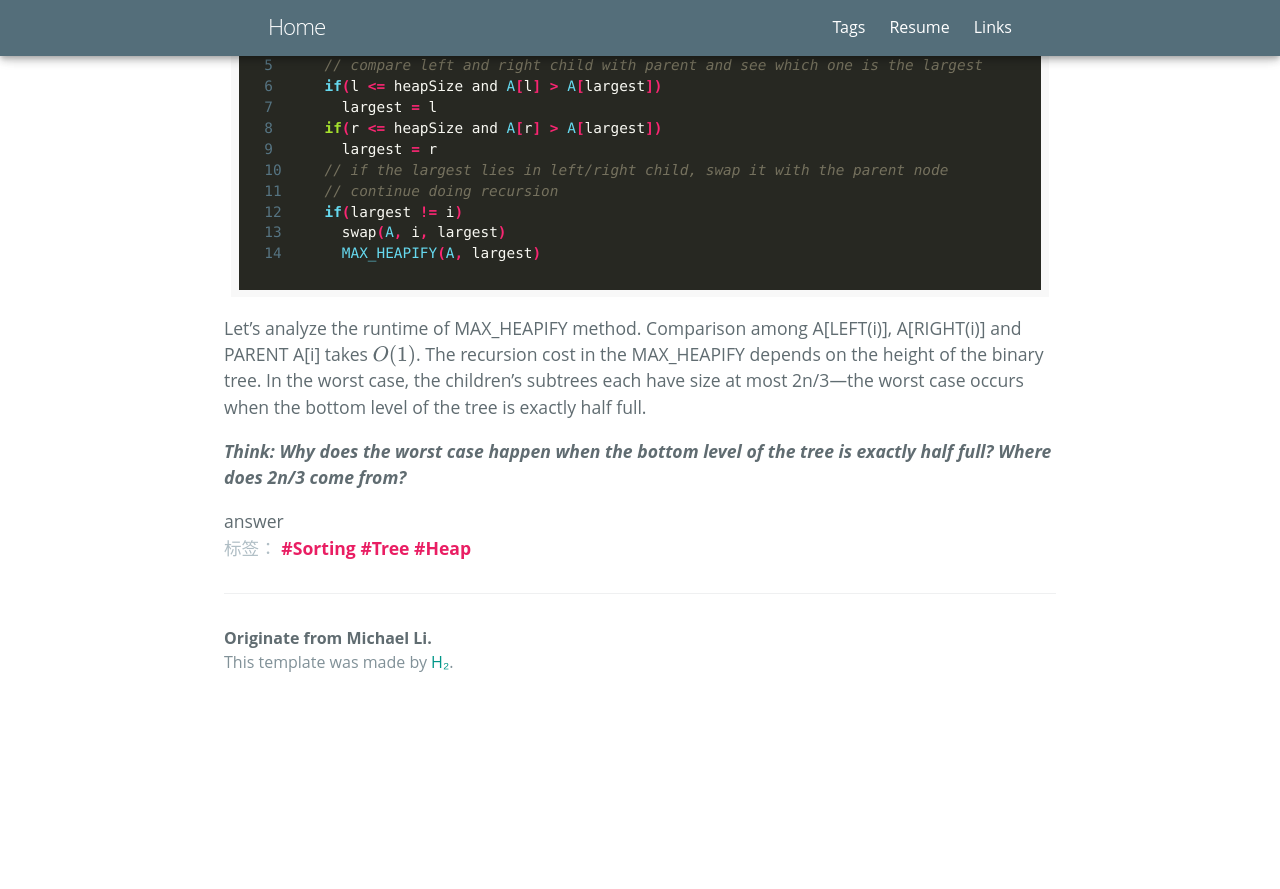
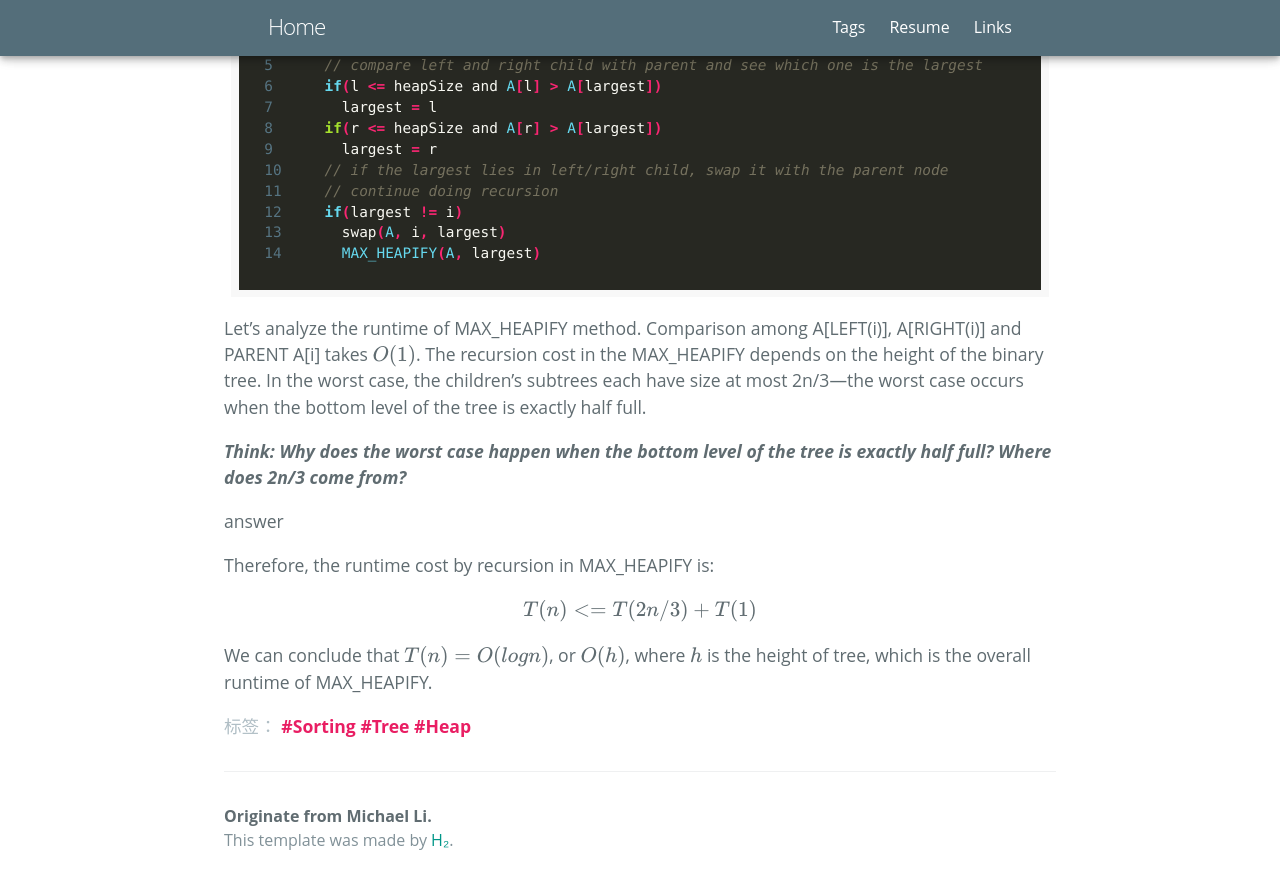
Before and after one commit to zl323/zl323.github.io, a Jekyll site: the page built from _posts/2020-05-16-Heap-Sort.md, in a window 1280 px wide and 900 px high, scrolled down 2001 px. Shown: the top 889 px of the window. Built offline with Jekyll 4.4.1, drawn with Linux system fonts in a browser that asks for light colours; some web fonts are replaced; formulas are drawn with MathJax 3; before the commit the page ends 2723 px from its top, so only the background shows below that; some of the changed text lies outside the part shown.

Commit message:
edit heap sort

```diff
--- a/_posts/2020-05-16-Heap-Sort.md
+++ b/_posts/2020-05-16-Heap-Sort.md
@@ -68,5 +68,11 @@ Let's analyze the runtime of MAX_HEAPIFY method. Comparison among A[LEFT(i)], A[
     <img src="https://zl323.github.io/assets/postImg/CompleteBinaryTree.png" alt="useful image" height="45%" width="45%">
     <figcaption>A Basic Complete Binary Tree</figcaption>
 </figure>
-As we can see from the figure above, when the bottom level of the tree is exactly half full, the children’s subtrees each have size at most 2n/3. Also, as we discussed in the 1st section, a complete tree must be a balanced tree. Therefore, the height difference of left and right subtrees cannot exceed 1.
+As we can see from the figure above, when the bottom level of the tree is exactly half full, the children’s subtrees each have size at most 2n/3. The left subtree determines the runtime. Also, as we discussed in the 1st section, a complete tree must be a balanced tree. Therefore, the height difference of left and right subtrees cannot exceed 1.
 </details>
+
+Therefore, the runtime cost by recursion in MAX_HEAPIFY is:
+\\[
+T(n) <= T(2n/3) + T(1)
+\\]
+We can conclude that $T(n) = O(logn)$, or $O(h)$, where $h$ is the height of tree, which is the overall runtime of MAX_HEAPIFY.
```
